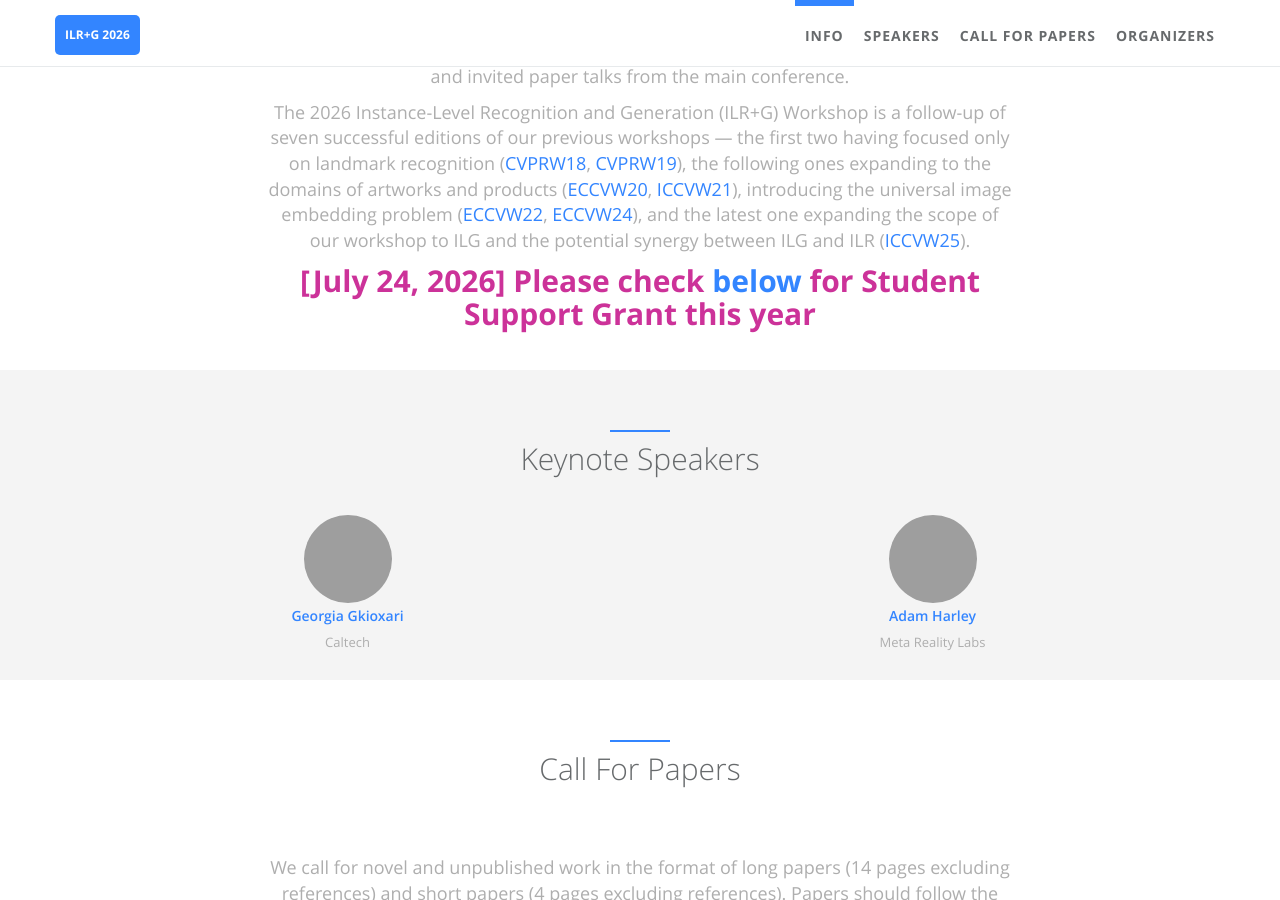
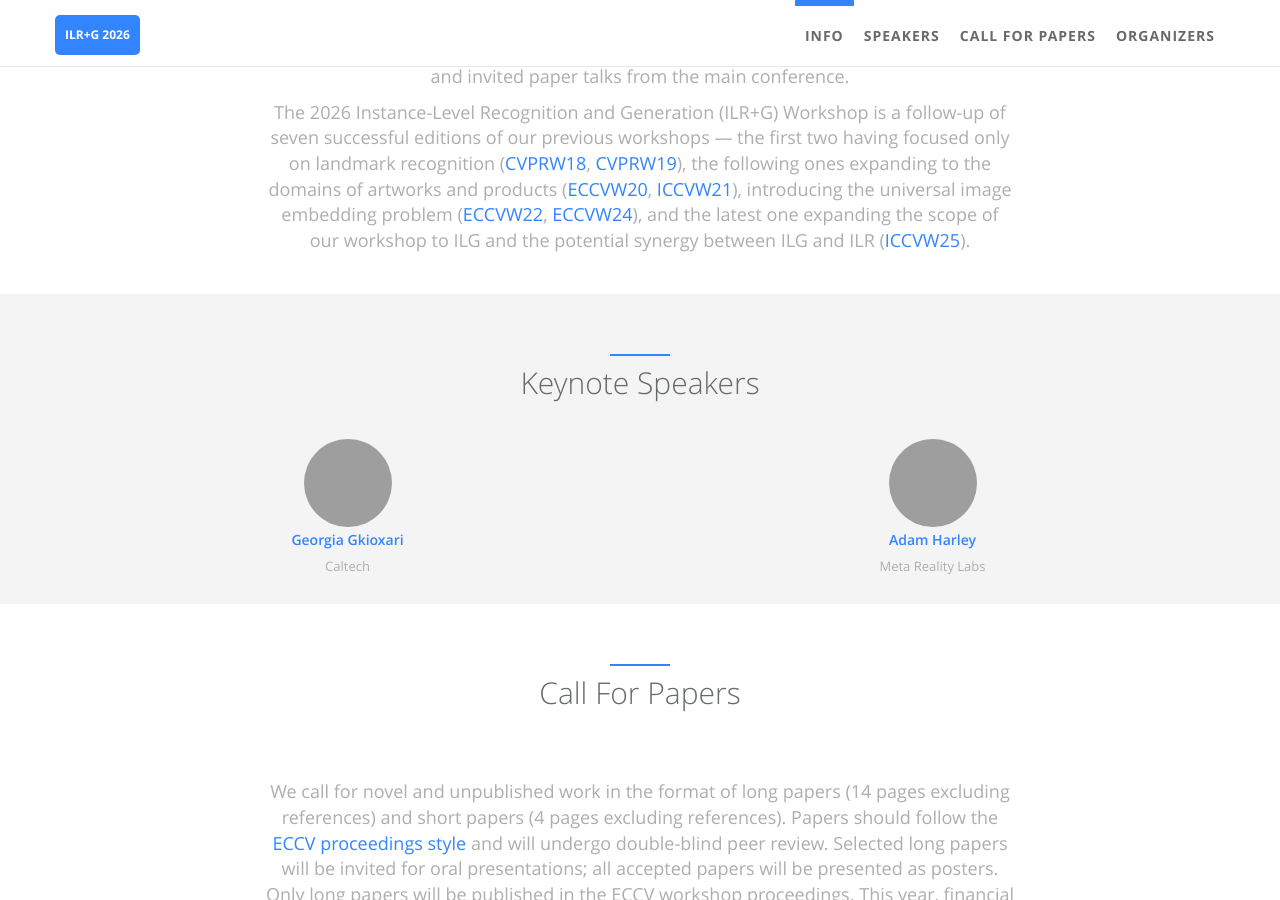
Before and after one commit to ilr-workshop/ECCVW2026, a Jekyll site: the page built from index.html, in a window 1280 px wide and 900 px high, scrolled down 871 px, cut to the strip 0-900 px from the top of the window. Built offline with Jekyll 4.4.1, drawn with Linux system fonts in a browser that asks for light colours; grey boxes are pictures that could not be loaded.

Commit message:
Update about.html

```diff
--- a/_includes/sections/about.html
+++ b/_includes/sections/about.html
@@ -41,7 +41,7 @@
     <div class="row">
         <div class="col-lg-8 col-lg-offset-2 text-center m-t-lg m-b-lg wow zoomIn">
             <p style="margin-bottom: 40px;"><font size="4px"><span data-i18n="about_me.des">{{ site.author.desc }}</span></font></p>
-            <h1><span data-i18n="about_me.about_me"><b><font color="#CC3299">[July 24, 2026] Please check <a href="https://ilr-workshop.github.io/ECCVW2026/#Call_For_Papers" target="_blank"><span class="navy">below</span></a> for Student Support Grant this year</font></b></span></h1>
+            <!-- <h1><span data-i18n="about_me.about_me"><b><font color="#CC3299">[July 24, 2026] Please check <a href="https://ilr-workshop.github.io/ECCVW2026/#Call_For_Papers" target="_blank"><span class="navy">below</span></a> for Student Support Grant this year</font></b></span></h1> -->
         </div>
     </div>
 </div>
```
